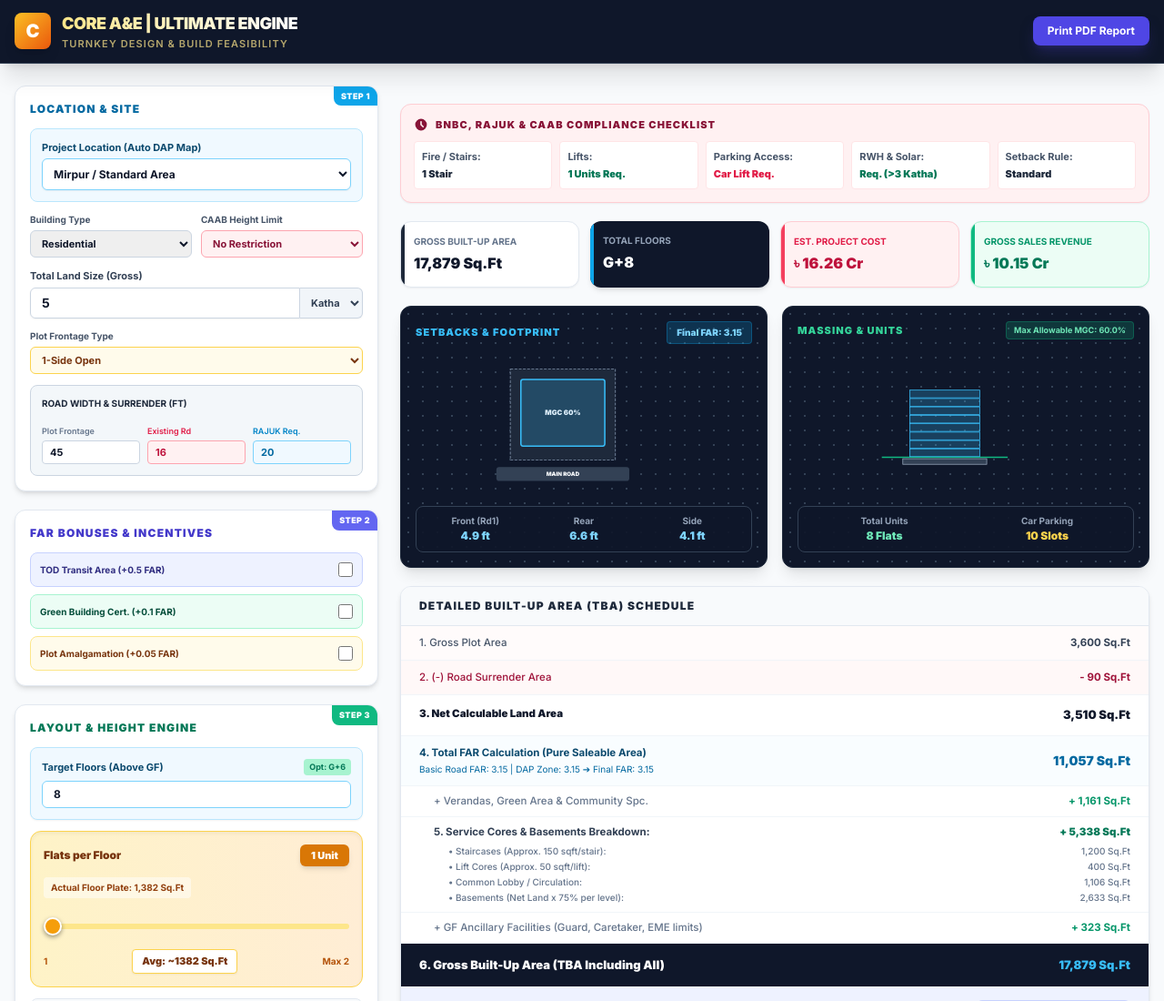
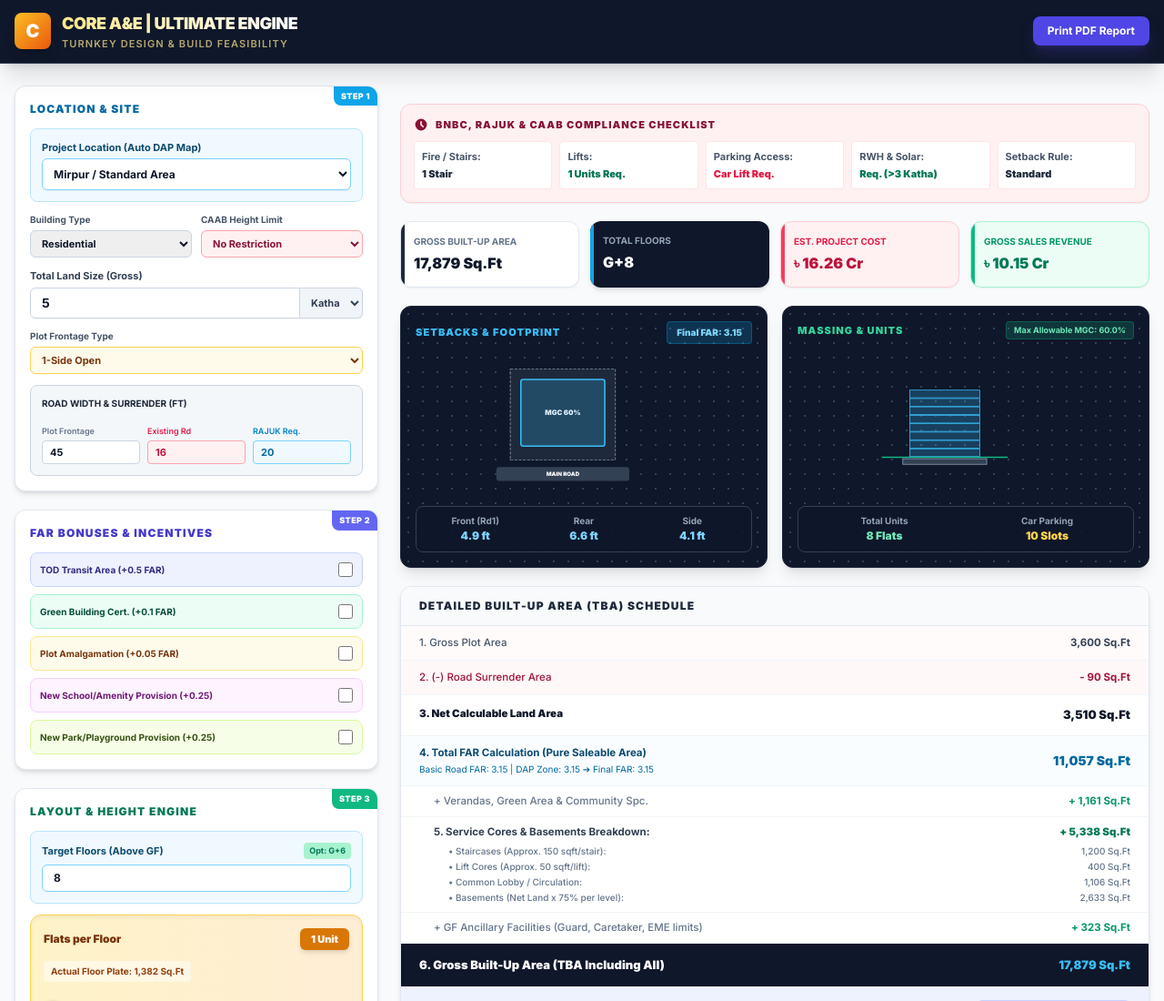
Before and after one commit to pantha89/Far-Calculator, a plain HTML site: page index.html in a window 1280 px wide. Shown: the top 1100 px of the page at 91% size. Drawn offline with nearby package versions, Linux system fonts and the light colour scheme.

Commit message:
Add public amenities bonuses to FAR calculation
Added new bonuses for public amenities in the FAR calculation section.

```diff
--- a/index.html
+++ b/index.html
@@ -173,6 +173,7 @@
         <h2 class="text-[12px] font-black uppercase tracking-widest text-indigo-700 mb-3">FAR Bonuses & Incentives</h2>
 
         <div class="space-y-2">
+          <!-- EXISTING BONUSES -->
           <div class="flex items-center justify-between p-2.5 bg-indigo-50 rounded-lg border border-indigo-200">
             <span class="text-[10px] font-bold text-indigo-900">TOD Transit Area (+0.5 FAR)</span>
             <input type="checkbox" id="todZone" onchange="calculateGodMode()" class="w-4 h-4 accent-indigo-600" />
@@ -184,6 +185,16 @@
           <div class="flex items-center justify-between p-2.5 bg-amber-50 rounded-lg border border-amber-200">
             <span class="text-[10px] font-bold text-amber-900">Plot Amalgamation (+0.05 FAR)</span>
             <input type="checkbox" id="amalgamation" onchange="calculateGodMode()" class="w-4 h-4 accent-amber-600" />
+          </div>
+
+          <!-- NEW: PUBLIC AMENITIES BONUSES -->
+          <div class="flex items-center justify-between p-2.5 bg-fuchsia-50 rounded-lg border border-fuchsia-200">
+            <span class="text-[10px] font-bold text-fuchsia-900">New School/Amenity Provision (+0.25)</span>
+            <input type="checkbox" id="bonusSchool" onchange="calculateGodMode()" class="w-4 h-4 accent-fuchsia-600" />
+          </div>
+          <div class="flex items-center justify-between p-2.5 bg-lime-50 rounded-lg border border-lime-200">
+            <span class="text-[10px] font-bold text-lime-900">New Park/Playground Provision (+0.25)</span>
+            <input type="checkbox" id="bonusPark" onchange="calculateGodMode()" class="w-4 h-4 accent-lime-600" />
           </div>
         </div>
       </div>
@@ -219,7 +230,6 @@
           </div>
         </div>
 
-        <!-- RESTORED CHECKBOXES: These were missing and caused the crash! -->
         <div class="flex items-center justify-between p-2.5 bg-slate-50 rounded-lg border border-slate-200 mb-2">
           <span class="text-[10px] font-bold text-slate-800">Veranda Exempt (Max 1.5m Depth)</span>
           <input type="checkbox" id="verandaExempt" checked onchange="calculateGodMode()" class="w-4 h-4 accent-slate-700" />
@@ -278,7 +288,7 @@
     <!-- RIGHT COLUMN: RESULTS -->
     <section class="lg:col-span-8 space-y-5 print-col-full">
 
-      <!-- Location & Plot Summary (Only shows clearly on Print) -->
+      <!-- Location & Plot Summary -->
       <div class="hidden print-header-show grid-cols-3 gap-4 bg-slate-50 p-4 rounded-xl border border-slate-200 shadow-sm mb-4">
         <div><span class="text-[10px] font-bold text-slate-500 block uppercase">Project Area</span><strong class="text-sm text-slate-900" id="printLocation">Mirpur</strong></div>
         <div><span class="text-[10px] font-bold text-slate-500 block uppercase">Land Size</span><strong class="text-sm text-slate-900" id="printLand">5 Katha</strong></div>
@@ -383,7 +393,6 @@
             <span id="tblTbaExcluding" class="font-black text-sky-700 text-[14px] self-center">0 Sq.Ft</span>
           </div>
 
-          <!-- Detailed Exemptions -->
           <div class="px-5 py-2 flex justify-between hover:bg-slate-50 transition">
             <span class="text-slate-500 ml-4 font-medium">+ Verandas, Green Area & Community Spc.</span>
             <span id="tblVerandaArea" class="text-emerald-600 font-bold">+ 0 Sq.Ft</span>
@@ -519,7 +528,6 @@
     }
 
     function calculateGodMode() {
-      // Safely fetch DOM elements to prevent crashes
       const locationSelect = document.getElementById('projectLocation');
       const locText = locationSelect ? locationSelect.options[locationSelect.selectedIndex].text : 'Standard';
       const dapZone = locationSelect ? (LOCATION_DAP_MAP[locationSelect.value] || 'standard') : 'standard';
@@ -540,8 +548,9 @@
       const isTod = document.getElementById('todZone')?.checked || false;
       const isGreen = document.getElementById('greenBuilding')?.checked || false;
       const isAmalgamation = document.getElementById('amalgamation')?.checked || false;
+      const isSchool = document.getElementById('bonusSchool')?.checked || false;
+      const isPark = document.getElementById('bonusPark')?.checked || false;
 
-      // Fixed the missing checkbox crash!
       const verandaEx = document.getElementById('verandaExempt') ? document.getElementById('verandaExempt').checked : true;
       const greenEx = document.getElementById('greenArea25') ? document.getElementById('greenArea25').checked : true;
 
@@ -550,7 +559,6 @@
       const constCost = parseFloat(document.getElementById('constCost')?.value) || 3500;
       const salePrice = parseFloat(document.getElementById('salePrice')?.value) || 8500;
 
-      // Processing
       let grossSqft = (plotUnit === 'katha') ? rawArea * SQFT_PER_KATHA : rawArea;
       let grossKatha = grossSqft / SQFT_PER_KATHA;
       let surrenderSqft = (existRdFt < propRdFt) ? ((propRdFt - existRdFt) / 2.0) * frontWtFt : 0;
@@ -588,12 +596,14 @@
       if (isTod) totalBonus += 0.5;
       if (isGreen) totalBonus += 0.1;
       if (isAmalgamation) totalBonus += 0.05;
+      if (isSchool) totalBonus += 0.25;
+      if (isPark) totalBonus += 0.25;
 
       let finalFar = dapFar + totalBonus;
       const tbaExcluding = netSqft * finalFar;
 
       let breakdownText = `Basic Road FAR: ${basicFar.toFixed(2)} | DAP Zone: ${dapFar.toFixed(2)}`;
-      if (totalBonus > 0) breakdownText += ` | Bonuses: +${totalBonus.toFixed(2)}`;
+      if (totalBonus > 0) breakdownText += ` | Bonus: +${totalBonus.toFixed(2)}`;
       breakdownText += ` ➔ Final FAR: ${finalFar.toFixed(2)}`;
       if(document.getElementById('farBreakdownText')) document.getElementById('farBreakdownText').textContent = breakdownText;
 
@@ -629,7 +639,7 @@
          actualMgcPercent = maxMgcAllowed;
       }
 
-      if(document.getElementById('actualMgcBadge')) document.getElementById('actualMgcBadge').textContent = `Utilized MGC: ${actualMgcPercent.toFixed(1)}%`;
+      if(document.getElementById('actualMgcBadge')) document.getElementById('actualMgcBadge').textContent = `MGC: ${actualMgcPercent.toFixed(1)}%`;
 
       const flatSlider = document.getElementById('flatsPerFloor');
       let maxAllowedFlats = Math.max(1, Math.floor(actualFloorPlateSqft / 500));
```
